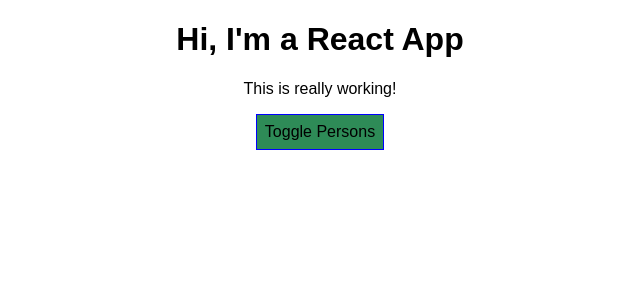
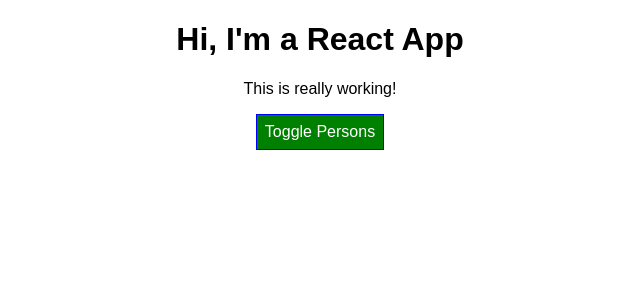
Before and after one commit to LuYeZhan/my-react-app, a React (Create React App) app: page / in a window 1280 px wide. Shown: the top 300 px of the page, without its empty margins (320-960 px from the left). Built offline with nearby package versions, Linux system fonts and the light colour scheme.

Commit message:
setting inline styles dinamically

```diff
--- a/src/App.js
+++ b/src/App.js
@@ -61,7 +61,8 @@
 
   render() {
     const style = {
-      backgroundColor: 'seagreen',
+      backgroundColor: 'green',
+      color: 'white',
       font: 'inherit',
       border: '1px solid blue',
       padding: '8px',
@@ -85,6 +86,7 @@
           })}
         </div>
       );
+      style.backgroundColor = 'red';
     }
     return (
       <div className='App'>
```
